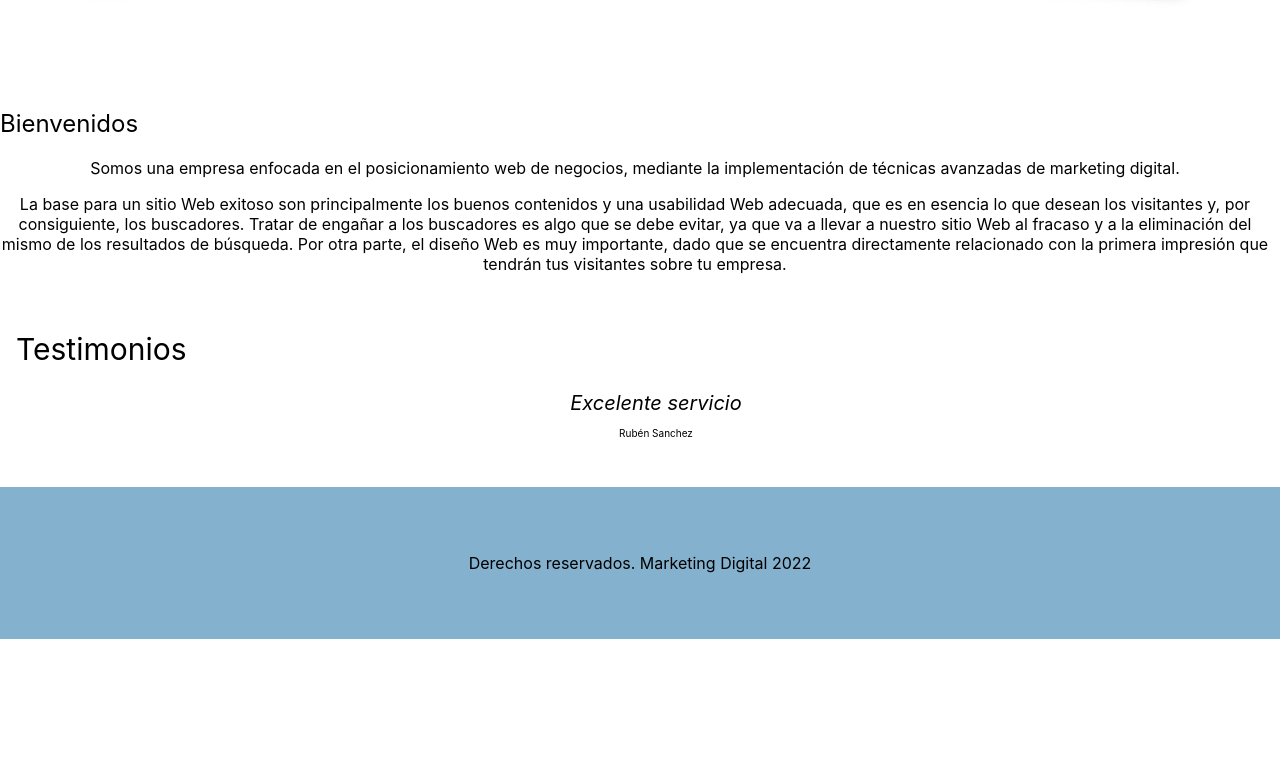
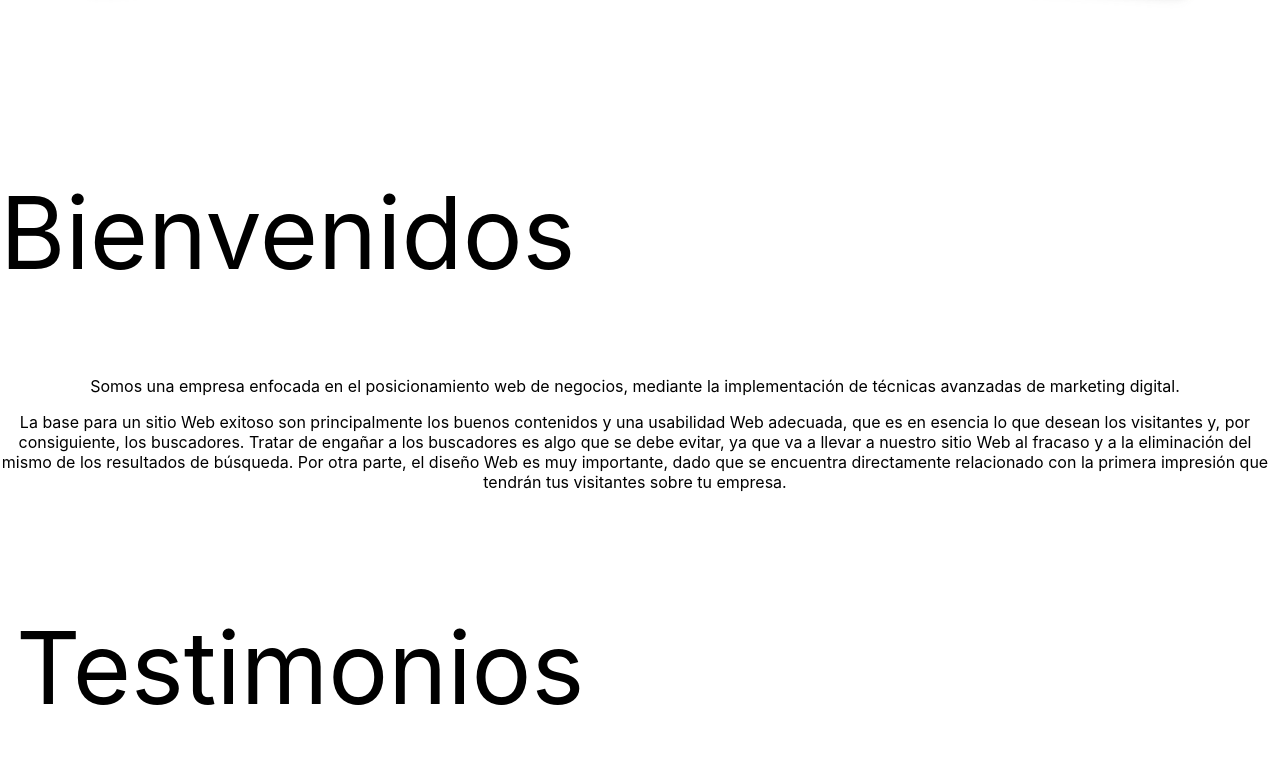
Before and after one commit to Enzo-Boldrini/diplomatura-front, a React (Create React App) app: page / in a window 1280 px wide. Shown: the part 850-1620 px from the top of the page. Before the commit the page ends 1489 px from the top, so only its background shows below. Built offline with nearby package versions, Linux system fonts and the light colour scheme.

Commit message:
proyecto

```diff
--- a/src/styles/NovedadesPage.css
+++ b/src/styles/NovedadesPage.css
@@ -1,7 +1,8 @@
 
 h2 {
     color: black;
-    text-align: center;
+    text-align: left;
+    font-size: 100px;
 }
 h3 {
     color: #006593;
```
